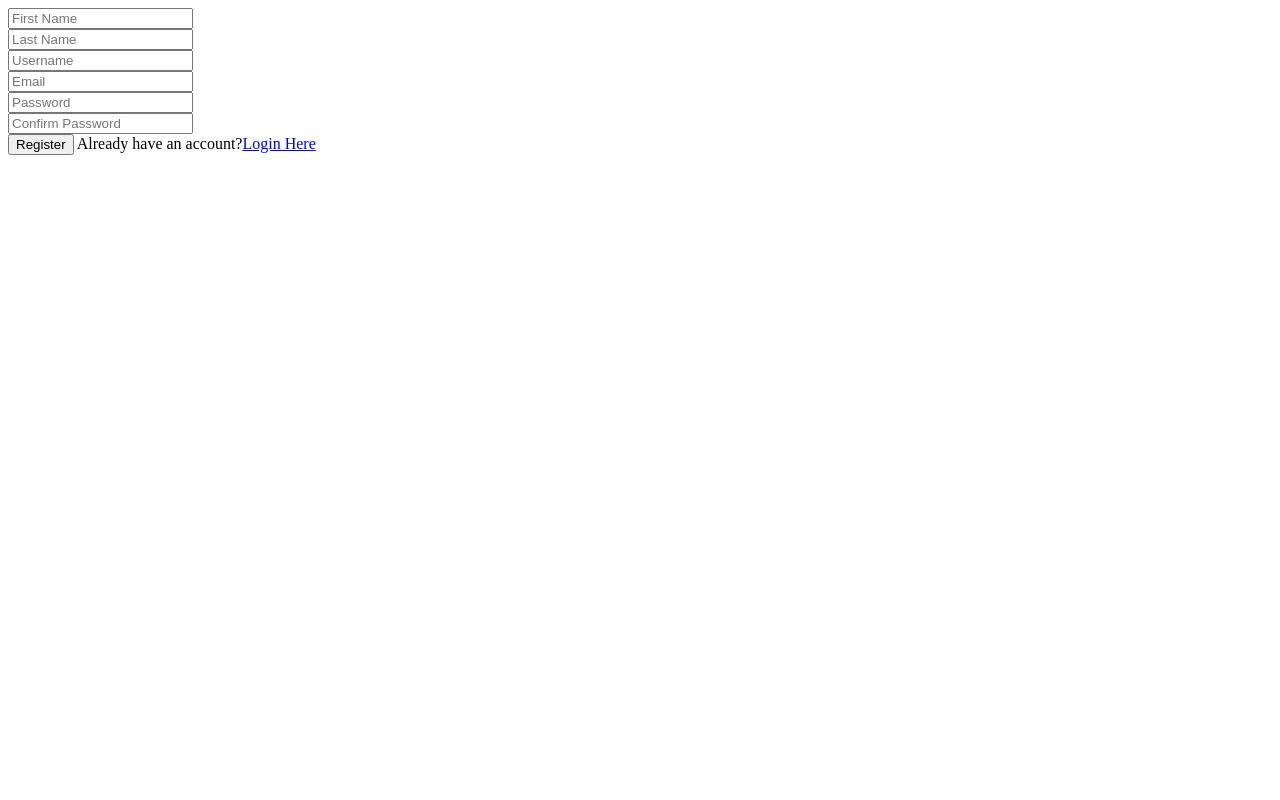
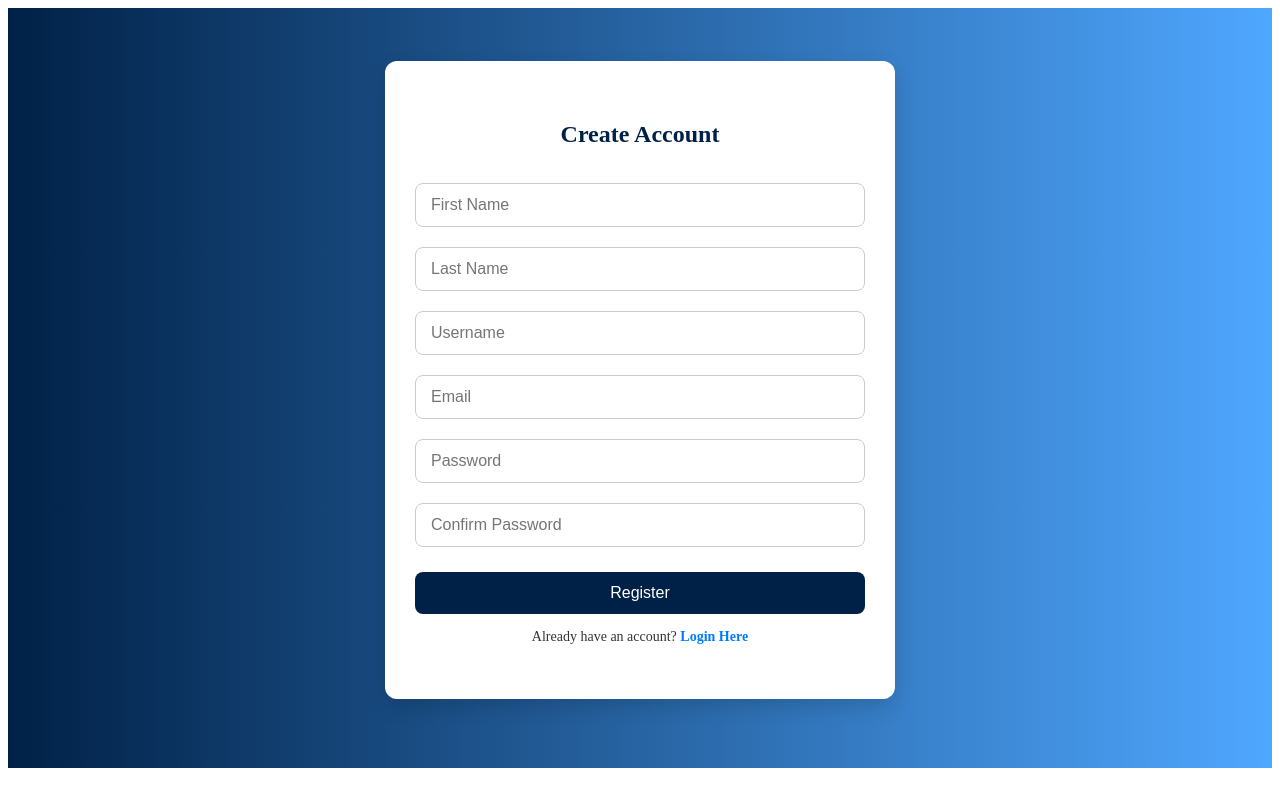
Before and after one commit to mustahidhasan/DRM, a Django app: page /register/ in a window 1280 px wide. Run offline with Django 5.2, Linux system fonts and the light colour scheme.

Commit message:
login and register is designed

```diff
--- a/drm/templates/register.html
+++ b/drm/templates/register.html
@@ -1,11 +1,95 @@
-<form method="post">
-    {% csrf_token %}
-    <input type="text" name="first_name" placeholder="First Name" required><br>
-    <input type="text" name="last_name" placeholder="Last Name" required><br>
-    <input type="text" name="username" placeholder="Username" required><br>
-    <input type="email" name="email" placeholder="Email" required><br>
-    <input type="password" name="password" placeholder="Password" required><br>
-    <input type="password" name="confirm_password" placeholder="Confirm Password" required><br>
-    <button type="submit">Register</button>
-    <span>Already have an account?</span><a href="{% url 'login' %}">Login Here</a>
-</form>
+<div class="register-container">
+    <form method="post" class="register-form">
+      {% csrf_token %}
+      <h2 class="form-title">Create Account</h2>
+
+      <input type="text" name="first_name" placeholder="First Name" required class="form-control">
+      <input type="text" name="last_name" placeholder="Last Name" required class="form-control">
+      <input type="text" name="username" placeholder="Username" required class="form-control">
+      <input type="email" name="email" placeholder="Email" required class="form-control">
+      <input type="password" name="password" placeholder="Password" required class="form-control">
+      <input type="password" name="confirm_password" placeholder="Confirm Password" required class="form-control">
+
+      <button type="submit" class="btn-register">Register</button>
+
+      <p class="redirect-text">
+        Already have an account?
+        <a href="{% url 'login' %}">Login Here</a>
+      </p>
+    </form>
+  </div>
+
+  <!-- CSS Styles -->
+  <style>
+    .register-container {
+      display: flex;
+      justify-content: center;
+      align-items: center;
+      min-height: 95vh;
+      background: linear-gradient(to right, #002147, #4fa7ff);
+    }
+
+    .register-form {
+      background: #ffffff;
+      padding: 40px 30px;
+      border-radius: 12px;
+      box-shadow: 0 8px 20px rgba(0, 0, 0, 0.15);
+      width: 100%;
+      max-width: 450px;
+      text-align: center;
+    }
+
+    .form-title {
+      margin-bottom: 25px;
+      color: #002147;
+      font-weight: bold;
+      font-size: 24px;
+    }
+
+    .form-control {
+      width: 100%;
+      padding: 12px 15px;
+      margin: 10px 0;
+      border: 1px solid #ccc;
+      border-radius: 8px;
+      font-size: 16px;
+    }
+
+    .form-control:focus {
+      outline: none;
+      border-color: #4fa7ff;
+      box-shadow: 0 0 5px rgba(79, 167, 255, 0.5);
+    }
+
+    .btn-register {
+      width: 100%;
+      padding: 12px;
+      background-color: #002147;
+      color: white;
+      border: none;
+      border-radius: 8px;
+      font-size: 16px;
+      margin-top: 15px;
+      transition: background-color 0.3s ease;
+    }
+
+    .btn-register:hover {
+      background-color: #004080;
+    }
+
+    .redirect-text {
+      margin-top: 15px;
+      font-size: 14px;
+      color: #333;
+    }
+
+    .redirect-text a {
+      color: #007bff;
+      text-decoration: none;
+      font-weight: bold;
+    }
+
+    .redirect-text a:hover {
+      text-decoration: underline;
+    }
+  </style>
```
Also changed, not shown: drm/templates/login.html (+91 -7 lines).
